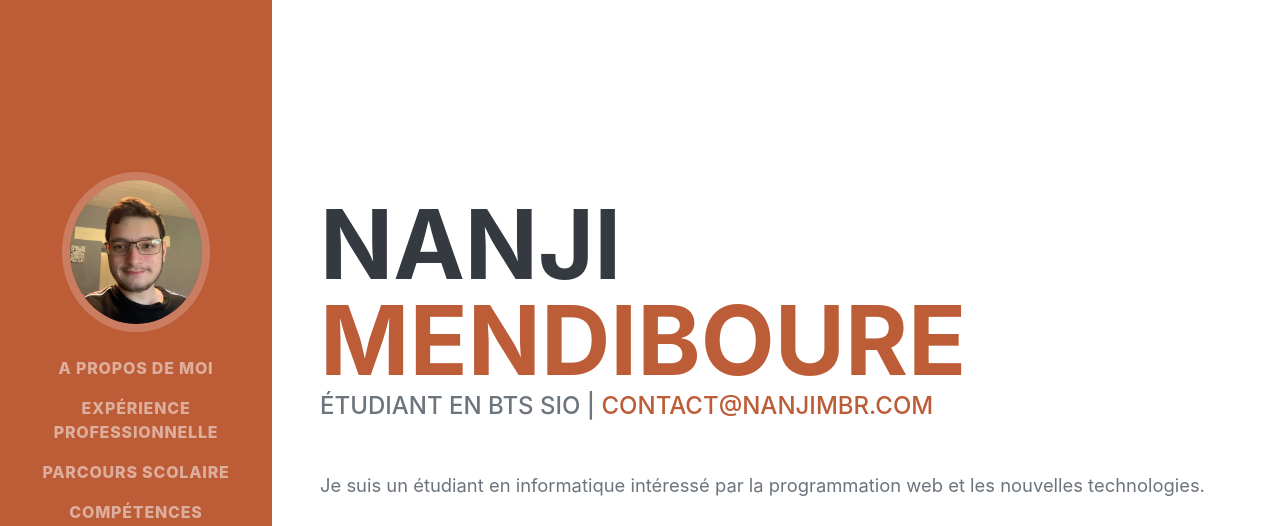
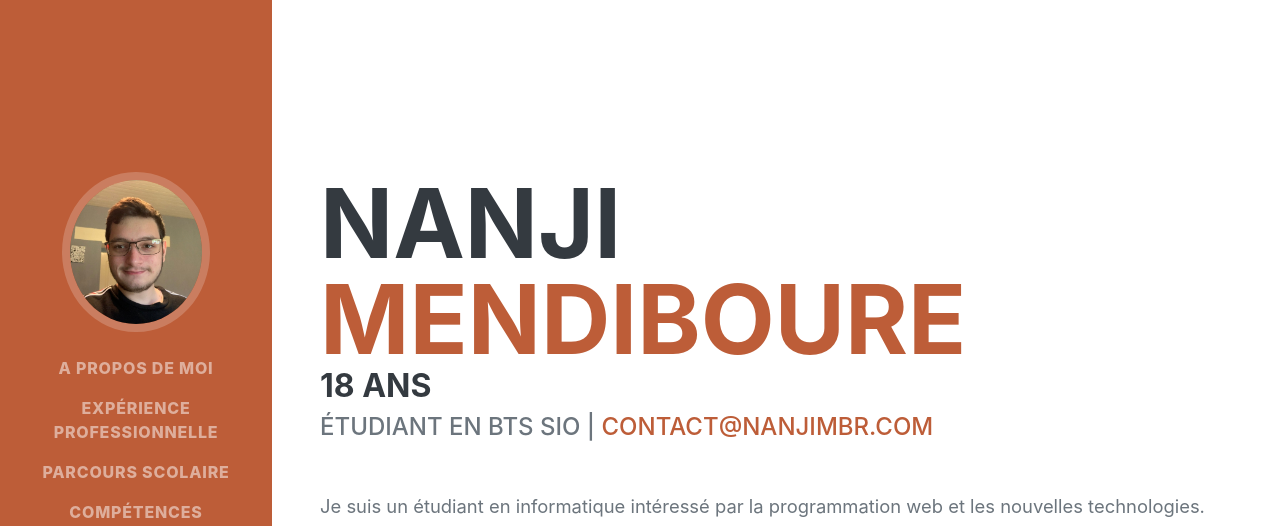
Before and after one commit to nanjimbr/CVBootstrap, a plain HTML site: page index.html in a window 1280 px wide. Shown: the top 526 px of the page. Drawn offline with nearby package versions, Linux system fonts and the light colour scheme; a web font is replaced by a local one.

Commit message:
added age

```diff
--- a/index.html
+++ b/index.html
@@ -43,6 +43,9 @@
                         Nanji
                         <span class="text-primary">Mendiboure</span>
                     </h1>
+                    <h3 class="mb-1">
+                        18 ANS
+                    </h3>
                     <div class="subheading mb-5">
                         Étudiant en BTS SIO |
                         <a href="mailto:contact@nanjimbr.com">contact@nanjimbr.com</a>
```
